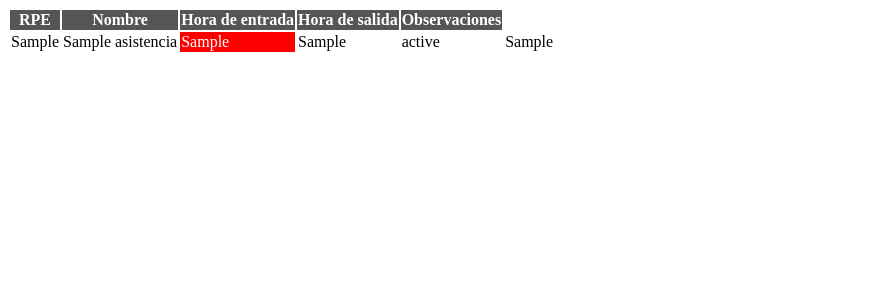
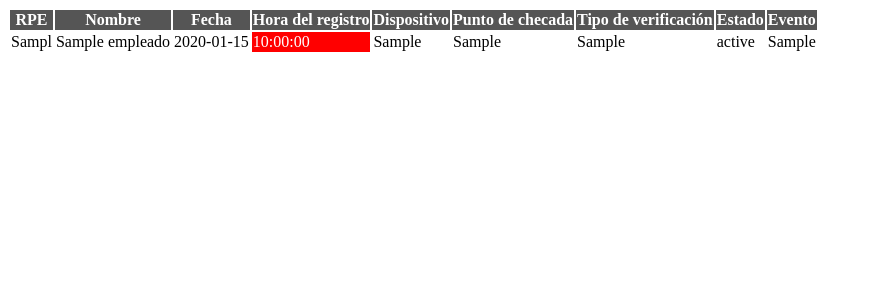
Before and after one commit to Ricari88/sistemaRH, a PHP site: page / in a window 1280 px wide. Shown: the top 300 px of the page, without its empty margins (0-870 px from the left). Run offline with PHP 8.4, Linux system fonts and the light colour scheme; tables that the repository leaves empty or names only in its code hold one stand-in row (values such as "Sample post").

Commit message:
Create a ER model DB and script for registers

```diff
--- a/checadas.php
+++ b/checadas.php
@@ -1,11 +1,13 @@
 <?php
 function entrada($entrada){
-    /*verificar entrada*/
-    if($entrada>"07:00:01"){
-        return "<td class='late'>".$entrada."</td>";
+    $time = date('H:i:s', strtotime( $entrada ) );
+    $dia = date('Y-m-d', strtotime( $entrada ) );
+
+    if($time>"07:00:01"){
+        return "<td>".$dia."</td><td class='late'>".$time."</td>";
     }
     else{
-        return "<td>".$entrada."</td>";
+        return "<td>".$dia."</td><td>".$time."</td>";
     }
 
 }
--- a/index.php
+++ b/index.php
@@ -26,9 +26,13 @@
             <tr>
                 <th>RPE</th>
                 <th>Nombre</th>
-                <th>Hora de entrada</th>
-                <th>Hora de salida</th>
-                <th>Observaciones</th>
+                <th>Fecha</th>
+                <th>Hora del registro</th>
+                <th>Dispositivo</th>
+                <th>Punto de checada</th>
+                <th>Tipo de verificación</th>
+                <th>Estado</th>
+                <th>Evento</th>
             </tr>
         </thead>
         <tbody>
@@ -41,19 +45,25 @@
         //exit();
     }
     else{
-        $sql="SELECT * FROM asistencia ORDER BY id ASC";
+        $sql="SELECT `asistencia`.*, `empleado`.*
+            FROM `asistencia`
+            LEFT JOIN `empleado` ON `asistencia`.`empleado_idempleado` = `empleado`.`idempleado`
+            ORDER BY `asistencia`.`tiempo` ASC";
 
         $result = $conexion->query($sql);
 
         if($result->num_rows){
             while ($fila = $result->fetch_assoc()) {
                 echo '<tr>';
-                echo '<td class="text-center">'.$fila['rpe'].'</td>';
+                echo '<td>'.$fila['rpe'].'</td>';
                 echo '<td>'.$fila['nombre'].'</a></td>';
-                echo entrada($fila['hentrada']);
-                echo salida($fila['hsalida']);
-                echo '<td>'.$fila['estatus'].'</td>';
-                echo '<td>'.$fila['observaciones'].'</td>';
+                echo entrada($fila['Tiempo']);
+                //echo salida($fila['hsalida']);
+                echo '<td>'.$fila['Dispositivo'].'</td>';
+                echo '<td>'.$fila['Punto del evento'].'</td>';
+                echo '<td>'.$fila['Verificacion'].'</td>';
+                echo '<td>'.$fila['Estado'].'</td>';
+                echo '<td>'.$fila['Evento'].'</td>';
                 echo '</tr>';
             }
         }
```
Also changed, not shown: asistencias.sql (added, +57 -0 lines), 2 other files.
